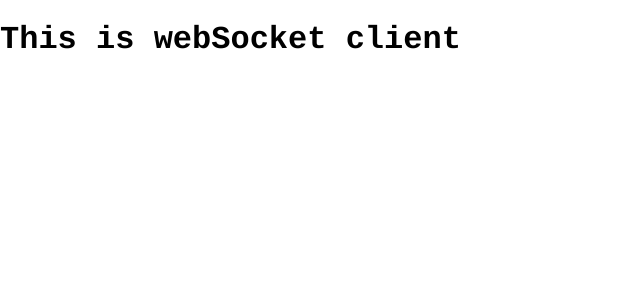
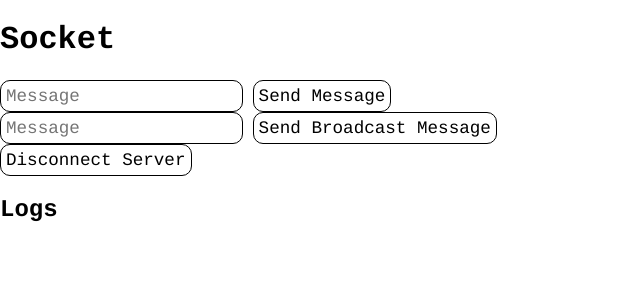
Before and after one commit to SageMyrloc/Fundamentals_Assignment_3, a Flask app: page /socket in a window 1280 px wide. Shown: the part 138-438 px from the top of the page, without its empty margins (0-640 px from the left). Run offline with Flask 3, Linux system fonts and the light colour scheme; some libraries are stand-ins or nearby versions.

Commit message:
Baisc Socket functionality is working

```diff
--- a/app.py
+++ b/app.py
@@ -1,15 +1,20 @@
 # import flask
-from flask import Flask, render_template
+from flask import Flask, render_template, session, copy_current_request_context
 # import flaskIO
-from flask_socketio import SocketIO
+from flask_socketio import SocketIO, emit, disconnect
 # import package to read csv and iterator tools
 import csv
 import itertools
 import os
+from threading import Lock
 
 async_mode = None
 app = Flask(__name__)
-socket_=SocketIO(app, async_mode=async_mode)
+app.config['SECRET_KEY'] = 'secret!'
+socket_ = SocketIO(app, async_mode=async_mode)
+thread = None
+thread_lock = Lock()
+
 
 
 def get_data():
@@ -83,13 +88,43 @@ def advanced():
 def report():
     return render_template("report.html")
 
-@app.route('/socket')
-def socket():
-    return render_template("socket.html", sync_mode=socket_.async_mode)
 
 @app.route('/creative')
 def creative():
     return render_template("creative.html")
 
+@app.route('/socket')
+def socket():
+    return render_template("socket.html", async_mode=socket_.async_mode)
+
+# socket implementation below
+
+@socket_.on('my_event', namespace='/test')
+def test_message(message):
+    session['receive_count'] = session.get('receive_count', 0) + 1
+    emit('my_response',
+         {'data': message['data'], 'count': session['receive_count']})
+
+
+@socket_.on('my_broadcast_event', namespace='/test')
+def test_broadcast_message(message):
+    session['receive_count'] = session.get('receive_count', 0) + 1
+    emit('my_response',
+         {'data': message['data'], 'count': session['receive_count']},
+         broadcast=True)
+
+
+@socket_.on('disconnect_request', namespace='/test')
+def disconnect_request():
+    @copy_current_request_context
+    def can_disconnect():
+        disconnect()
+
+    session['receive_count'] = session.get('receive_count', 0) + 1
+    emit('my_response',
+         {'data': 'Disconnected!', 'count': session['receive_count']},
+         callback=can_disconnect)
+
+# start in debugging mode
 if __name__ == '__main__':
     socket_.run(app, debug=True)
--- /dev/null
+++ b/static/js/socket.js
@@ -0,0 +1,27 @@
+$(document).ready(function() {
+
+    namespace = '/test';
+    var socket = io(namespace);
+
+    socket.on('connect', function() {
+        socket.emit('my_event', {data: 'connected to the SocketServer...'});
+    });
+
+    socket.on('my_response', function(msg, cb) {
+        $('#log').append('<br>' + $('<div/>').text('logs #' + msg.count + ': ' + msg.data).html());
+        if (cb)
+            cb();
+    });
+    $('form#emit').submit(function(event) {
+        socket.emit('my_event', {data: $('#emit_data').val()});
+        return false;
+    });
+    $('form#broadcast').submit(function(event) {
+        socket.emit('my_broadcast_event', {data: $('#broadcast_data').val()});
+        return false;
+    });
+    $('form#disconnect').submit(function(event) {
+        socket.emit('disconnect_request');
+        return false;
+    });
+});
--- a/templates/socket.html
+++ b/templates/socket.html
@@ -5,6 +5,9 @@
     <meta charset="UTF-8" />
     <title>Socket task</title>
     <link rel="stylesheet" type="text/css" href="{{ url_for('static', filename='css/style.css') }}" />
+    <script src="//code.jquery.com/jquery-1.12.4.min.js"></script>
+    <script src="https://cdnjs.cloudflare.com/ajax/libs/socket.io/4.4.1/socket.io.min.js"></script>
+    <script src="../static/js/socket.js"></script>
   </head>
   <body>
     <header>
@@ -16,6 +19,20 @@
       <a href="/report">Report (Task 1,3)</a>
     </nav>
 
-    <h1>This is webSocket client</h1>
+    <h1>Socket</h1>
+    <form id="emit" method="POST" action="#">
+      <input type="text" name="emit_data" id="emit_data" placeholder="Message" />
+      <input type="submit" value="Send Message" />
+    </form>
+    <form id="broadcast" method="POST" action="#">
+      <input type="text" name="broadcast_data" id="broadcast_data" placeholder="Message" />
+      <input type="submit" value="Send Broadcast Message" />
+    </form>
+
+    <form id="disconnect" method="POST" action="#">
+      <input type="submit" value="Disconnect Server" />
+    </form>
+    <h2>Logs</h2>
+    <div id="log"></div>
   </body>
 </html>
```
